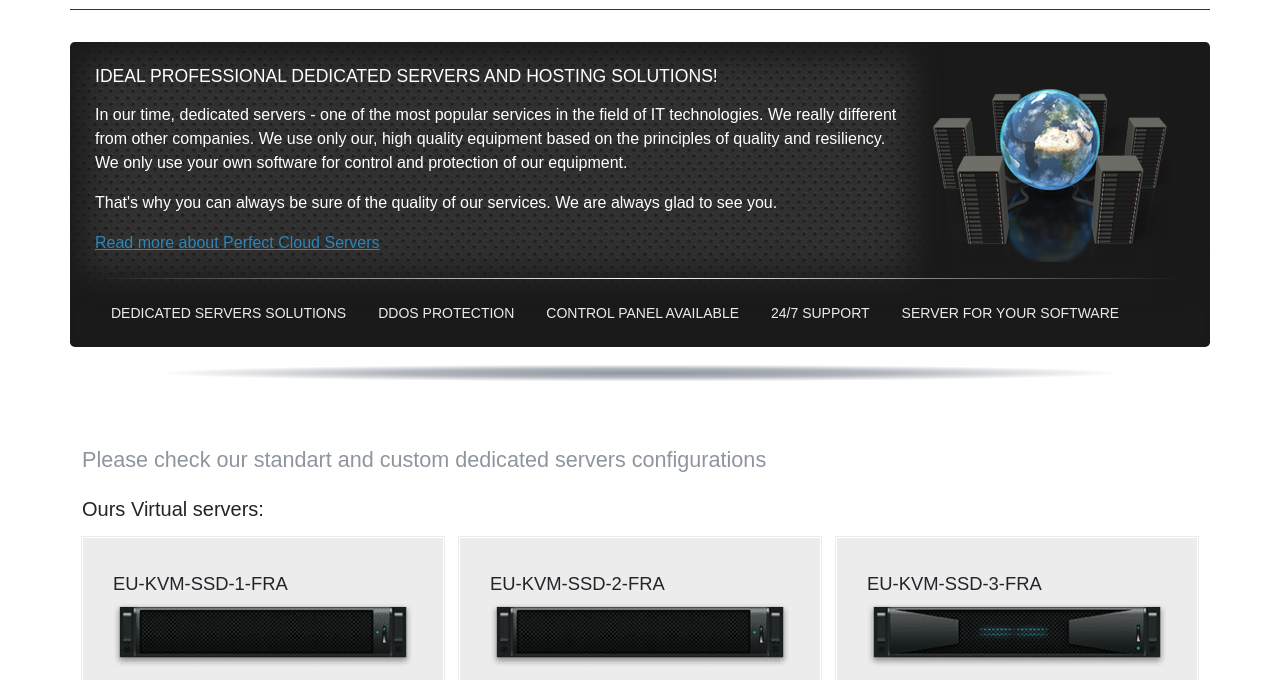
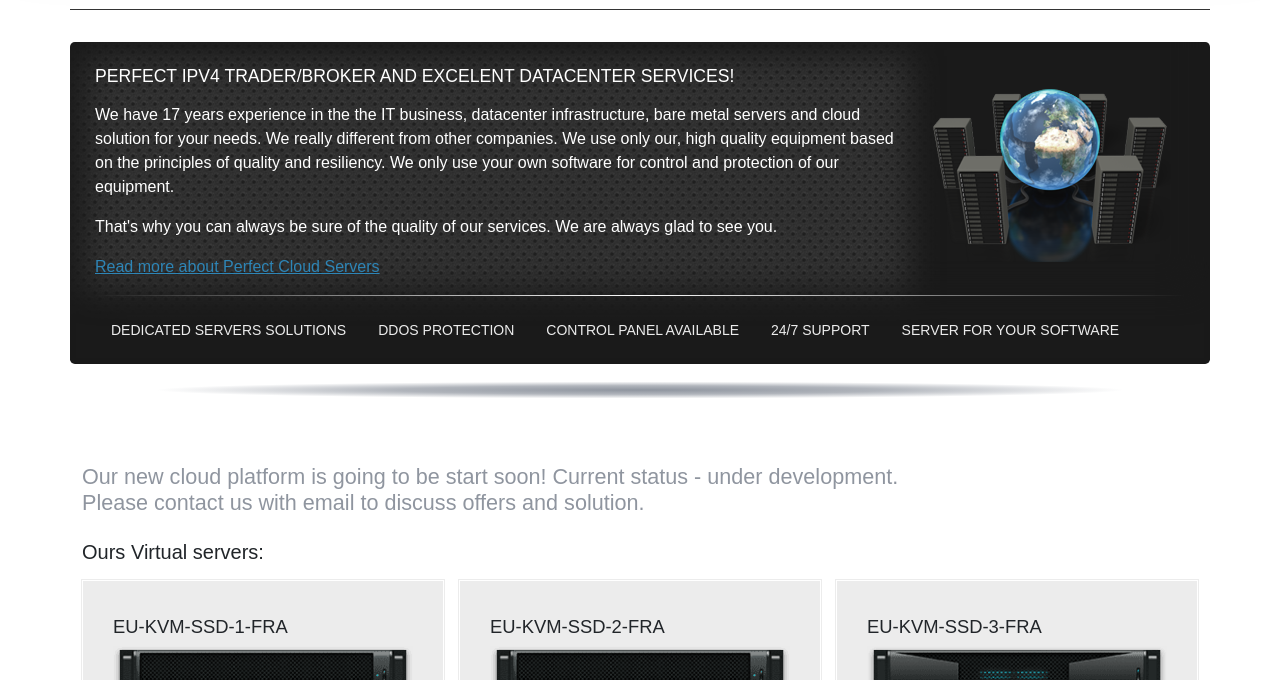
Before and after one commit to Zakamsky/perfect-cloud, a website: page src/index.html in a window 1280 px wide. Shown: the part 108-788 px from the top of the page. Drawn offline with nearby package versions, Linux system fonts and the light colour scheme; files that its build step writes are made by us from their sources.

Commit message:
description edit

```diff
--- a/src/index.html
+++ b/src/index.html
@@ -8,17 +8,16 @@
   <section class="hero-block container pt-3 mt-4">
     <div class="row">
       <div class="col-md-7 col-lg-8 col-xl-9">
-        <h2 class="h5 hero-block__title text-uppercase mt-2 mb-3">IDEAL PROFESSIONAL DEDICATED SERVERS AND HOSTING
-          SOLUTIONS!</h2>
+        <h2 class="h5 hero-block__title text-uppercase mt-2 mb-3">
+          PERFECT IPV4 TRADER/BROKER AND EXCELENT DATACENTER SERVICES!
+        </h2>
         <p class="hero-block__text">
-          In our time, dedicated servers - one of the most popular services in the field of IT technologies. We really
-          different from other companies. We use only our, high quality equipment based on the principles of quality and
-          resiliency. We only use your own software for control and protection of our equipment.
+          We have 17 years experience in the the IT business, datacenter infrastructure, bare metal servers and cloud solution for your needs. We really different from other companies. We use only our, high quality equipment based on the principles of quality and resiliency. We only use your own software for control and protection of our equipment.
         </p>
         <p class="hero-block__text">
           That's why you can always be sure of the quality of our services. We are always glad to see you.
         </p>
-        <a href="#" class="hero-block__link">Read more about Perfect Cloud Servers</a>
+        <a href="#servers-vds" class="hero-block__link">Read more about Perfect Cloud Servers</a>
       </div>
       <div class="col-md-5 col-lg-4 col-xl-3 text-center text-md-start">
         <img src="./img/slide_1_picture.png" alt="Planet Earth with servers around" class="hero-block__img">
@@ -40,7 +39,10 @@
 
   <!-- servers -->
   <section class="servers container pt-4">
-    <h2 class="servers__title text-secondary my-4">Please check our standart and custom dedicated servers configurations
+    <h2 class="servers__title text-secondary my-4">
+      Our new cloud platform is going to be start soon! Current status - under development.
+      <br/>
+      Please contact us with email to discuss offers and solution.
     </h2>
 
     <section class="servers__block " id="servers-vds">
```
